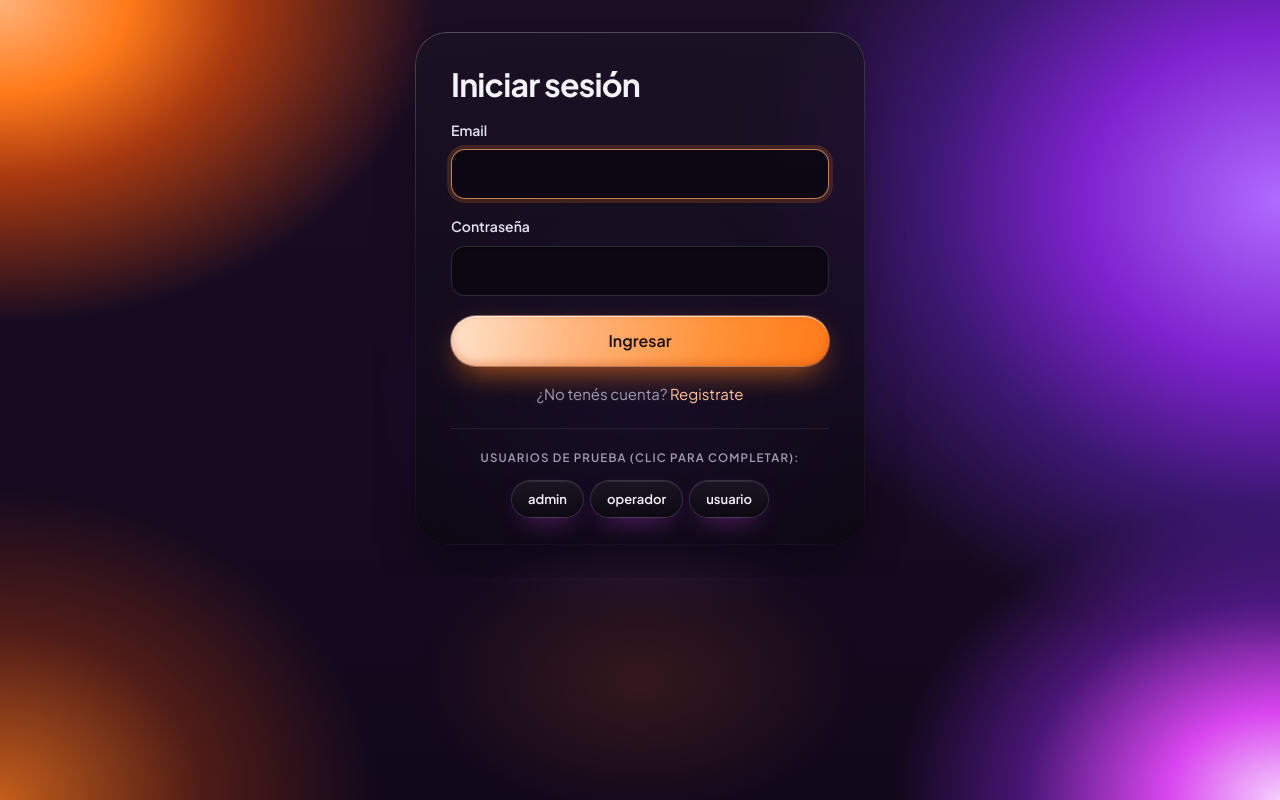
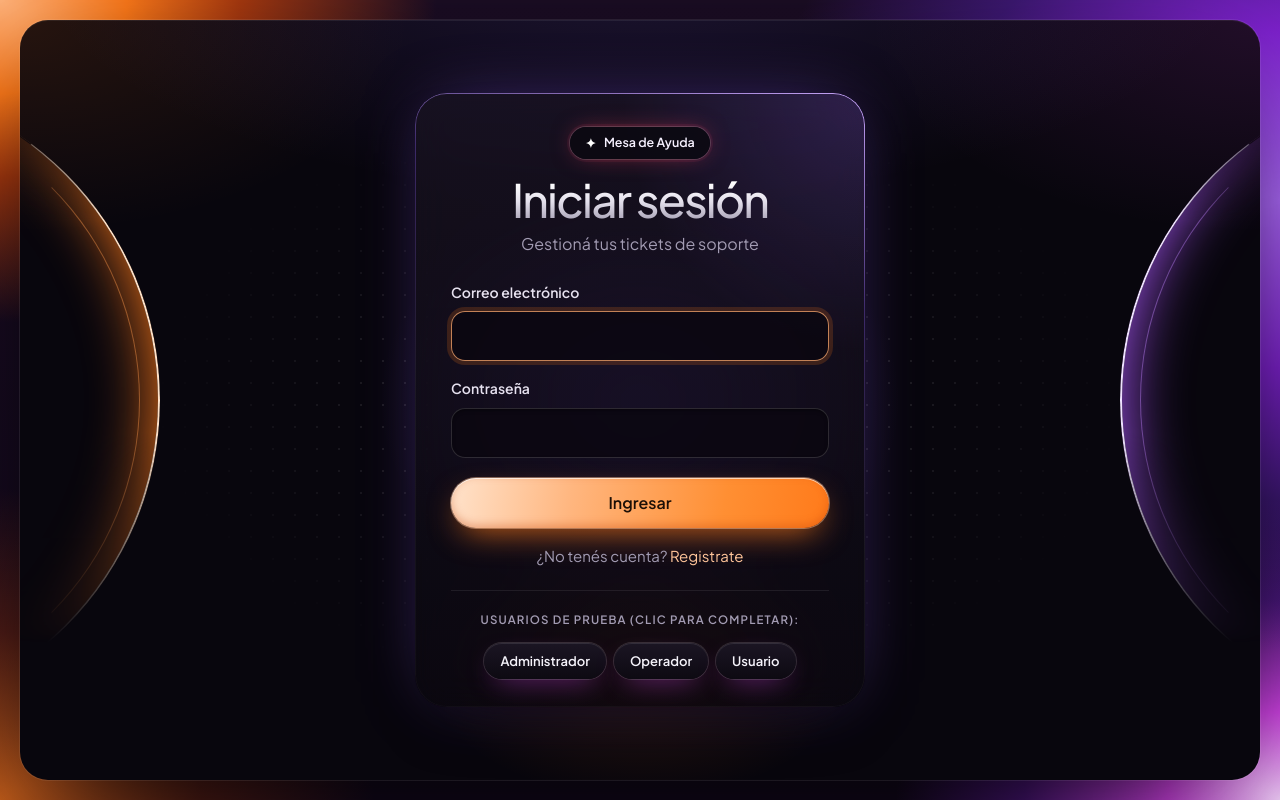
Before and after one commit to JavierNicolasMartinez/tp-integrador-colman-pereyra-martinez, a React (Vite) app in the folder frontend/: page /login in a window 1280 px wide. Built offline with nearby package versions, Linux system fonts and the light colour scheme; no server answers.

Commit message:
feat(frontend): login y registro con el nuevo diseño y validación propia

```diff
--- a/frontend/src/pages/LoginPage.tsx
+++ b/frontend/src/pages/LoginPage.tsx
@@ -1,9 +1,13 @@
 import { useState } from 'react';
 import { Link, Navigate, useLocation } from 'react-router';
 import { getErrorMessage } from '../api/client.ts';
+import { AppFrame } from '../components/AppFrame.tsx';
 import { useAuth } from '../context/AuthContext.tsx';
+import { FieldError } from '../components/FieldError.tsx';
+import { getRoleLabel, type RoleName } from '../types/index.ts';
+import { useFieldErrors } from '../utils/useFieldErrors.ts';
 
-const TEST_USERS = [
+const TEST_USERS: { role: RoleName; email: string; password: string }[] = [
   { role: 'admin', email: 'admin@tp.com', password: 'admin123' },
   { role: 'operador', email: 'operador@tp.com', password: 'operador123' },
   { role: 'usuario', email: 'usuario@tp.com', password: 'usuario123' },
@@ -24,6 +28,7 @@ export function LoginPage() {
   const [password, setPassword] = useState('');
   const [error, setError] = useState<string | null>(null);
   const [submitting, setSubmitting] = useState(false);
+  const { errors, validate, clearError, fieldProps } = useFieldErrors();
 
   // Con la sesión iniciada no tiene sentido mostrar el login
   if (user) {
@@ -43,26 +48,52 @@ export function LoginPage() {
   }
 
   return (
-    <div className="auth-page">
+    <AppFrame className="auth-page">
       <form
-        className="card auth-card"
+        className="card auth-card glow-violet"
+        noValidate
         onSubmit={(event) => {
           event.preventDefault();
-          void handleSubmit();
+          if (validate(event.currentTarget)) void handleSubmit();
         }}
       >
-        <h1>Iniciar sesión</h1>
+        <span className="chip">
+          <span className="chip-icon" aria-hidden="true">✦</span> Mesa de Ayuda
+        </span>
+        <h1 className="hero-title">Iniciar sesión</h1>
+        <p className="auth-subtitle">Gestioná tus tickets de soporte</p>
 
         <label>
-          Email
-          <input type="email" value={email} onChange={(e) => setEmail(e.target.value)} required autoFocus />
+          Correo electrónico
+          <input
+            {...fieldProps('email')}
+            type="email"
+            value={email}
+            onChange={(e) => {
+              setEmail(e.target.value);
+              clearError('email');
+            }}
+            required
+            autoFocus
+          />
+          <FieldError name="email" message={errors.email} />
         </label>
         <label>
           Contraseña
-          <input type="password" value={password} onChange={(e) => setPassword(e.target.value)} required />
+          <input
+            {...fieldProps('password')}
+            type="password"
+            value={password}
+            onChange={(e) => {
+              setPassword(e.target.value);
+              clearError('password');
+            }}
+            required
+          />
+          <FieldError name="password" message={errors.password} />
         </label>
 
-        {error && <p className="alert error">{error}</p>}
+        {error && <p className="alert error" role="alert">{error}</p>}
 
         <button type="submit" className="button" disabled={submitting}>
           {submitting ? 'Ingresando…' : 'Ingresar'}
@@ -82,13 +113,15 @@ export function LoginPage() {
               onClick={() => {
                 setEmail(testUser.email);
                 setPassword(testUser.password);
+                clearError('email');
+                clearError('password');
               }}
             >
-              {testUser.role}
+              {getRoleLabel(testUser.role)}
             </button>
           ))}
         </div>
       </form>
-    </div>
+    </AppFrame>
   );
 }
--- a/frontend/src/pages/RegisterPage.tsx
+++ b/frontend/src/pages/RegisterPage.tsx
@@ -1,7 +1,10 @@
 import { useState } from 'react';
 import { Link, Navigate } from 'react-router';
 import { getErrorMessage } from '../api/client.ts';
+import { AppFrame } from '../components/AppFrame.tsx';
+import { FieldError } from '../components/FieldError.tsx';
 import { useAuth } from '../context/AuthContext.tsx';
+import { useFieldErrors } from '../utils/useFieldErrors.ts';
 
 const MIN_PASSWORD_LENGTH = 6;
 
@@ -12,6 +15,7 @@ export function RegisterPage() {
   const [confirmPassword, setConfirmPassword] = useState('');
   const [error, setError] = useState<string | null>(null);
   const [submitting, setSubmitting] = useState(false);
+  const { errors, validate, setFieldError, clearError, fieldProps } = useFieldErrors();
 
   if (user) {
     return <Navigate to="/tickets" replace />;
@@ -20,12 +24,9 @@ export function RegisterPage() {
   async function handleSubmit() {
     setError(null);
 
-    if (password.length < MIN_PASSWORD_LENGTH) {
-      setError(`La contraseña debe tener al menos ${MIN_PASSWORD_LENGTH} caracteres`);
-      return;
-    }
+    // El largo mínimo ya lo valida useFieldErrors con el atributo minLength
     if (password !== confirmPassword) {
-      setError('Las contraseñas no coinciden');
+      setFieldError('confirmPassword', 'Las contraseñas no coinciden.');
       return;
     }
 
@@ -41,41 +42,67 @@ export function RegisterPage() {
   }
 
   return (
-    <div className="auth-page">
+    <AppFrame className="auth-page">
       <form
-        className="card auth-card"
+        className="card auth-card glow-violet"
+        noValidate
         onSubmit={(event) => {
           event.preventDefault();
-          void handleSubmit();
+          if (validate(event.currentTarget)) void handleSubmit();
         }}
       >
-        <h1>Crear cuenta</h1>
+        <span className="chip">
+          <span className="chip-icon" aria-hidden="true">✦</span> Mesa de Ayuda
+        </span>
+        <h1 className="hero-title">Crear cuenta</h1>
+        <p className="auth-subtitle">Gestioná tus tickets de soporte</p>
 
         <label>
-          Email
-          <input type="email" value={email} onChange={(e) => setEmail(e.target.value)} required autoFocus />
+          Correo electrónico
+          <input
+            {...fieldProps('email')}
+            type="email"
+            value={email}
+            onChange={(e) => {
+              setEmail(e.target.value);
+              clearError('email');
+            }}
+            required
+            autoFocus
+          />
+          <FieldError name="email" message={errors.email} />
         </label>
         <label>
           Contraseña
           <input
+            {...fieldProps('password')}
             type="password"
             value={password}
-            onChange={(e) => setPassword(e.target.value)}
+            onChange={(e) => {
+              setPassword(e.target.value);
+              clearError('password');
+            }}
             minLength={MIN_PASSWORD_LENGTH}
             required
           />
+          <FieldError name="password" message={errors.password} />
         </label>
         <label>
           Repetir contraseña
           <input
+            {...fieldProps('confirmPassword')}
             type="password"
             value={confirmPassword}
-            onChange={(e) => setConfirmPassword(e.target.value)}
+            onChange={(e) => {
+              setConfirmPassword(e.target.value);
+              clearError('confirmPassword');
+            }}
             required
           />
+          <FieldError name="confirmPassword" message={errors.confirmPassword} />
         </label>
 
-        {error && <p className="alert error">{error}</p>}
+        {error && <p className="alert error" role="alert">{error}</p>}
 
         <button type="submit" className="button" disabled={submitting}>
           {submitting ? 'Creando cuenta…' : 'Registrarme'}
@@ -85,6 +112,6 @@ export function RegisterPage() {
           ¿Ya tenés cuenta? <Link to="/login">Iniciá sesión</Link>
         </p>
       </form>
-    </div>
+    </AppFrame>
   );
 }
```
